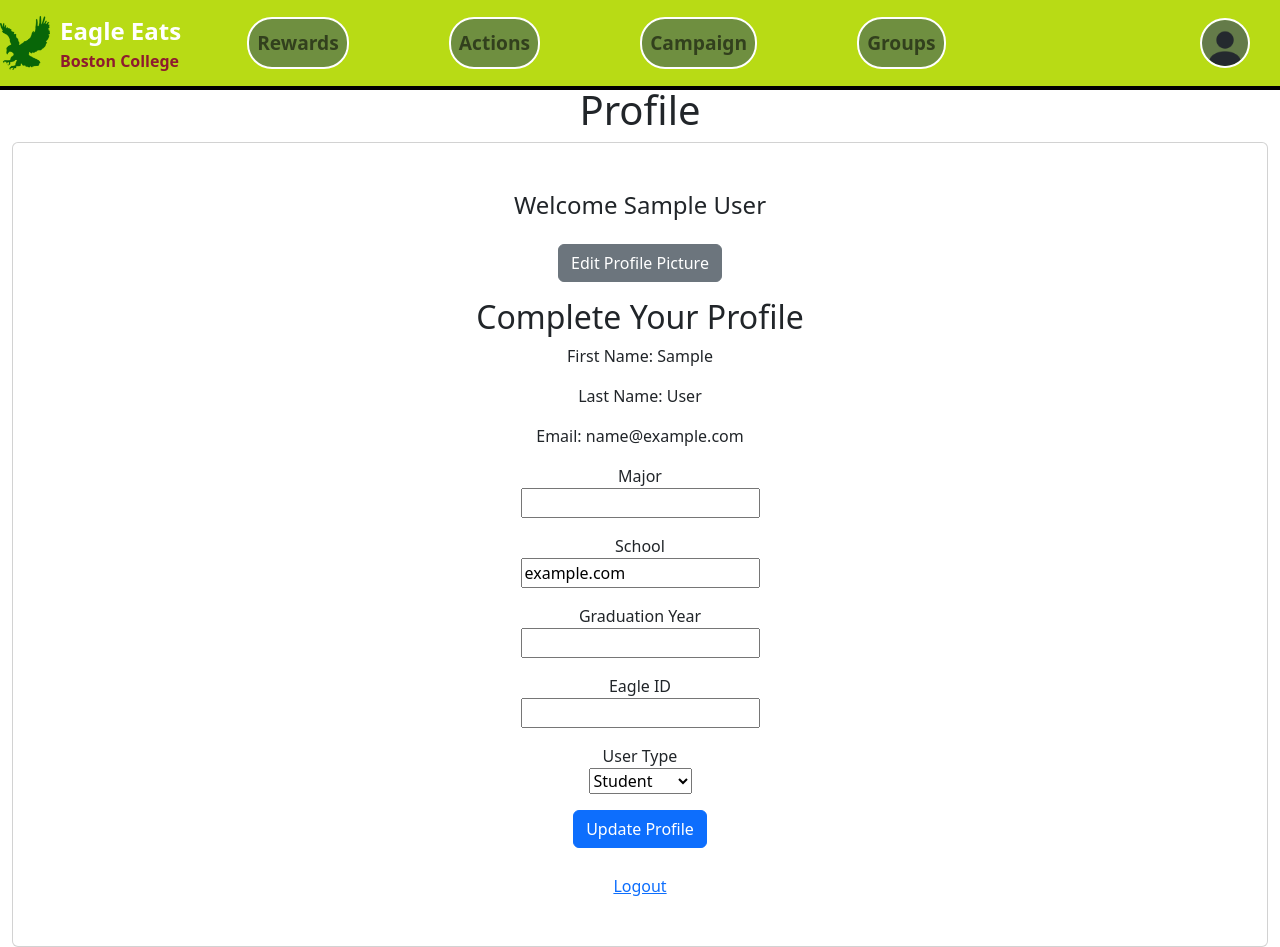
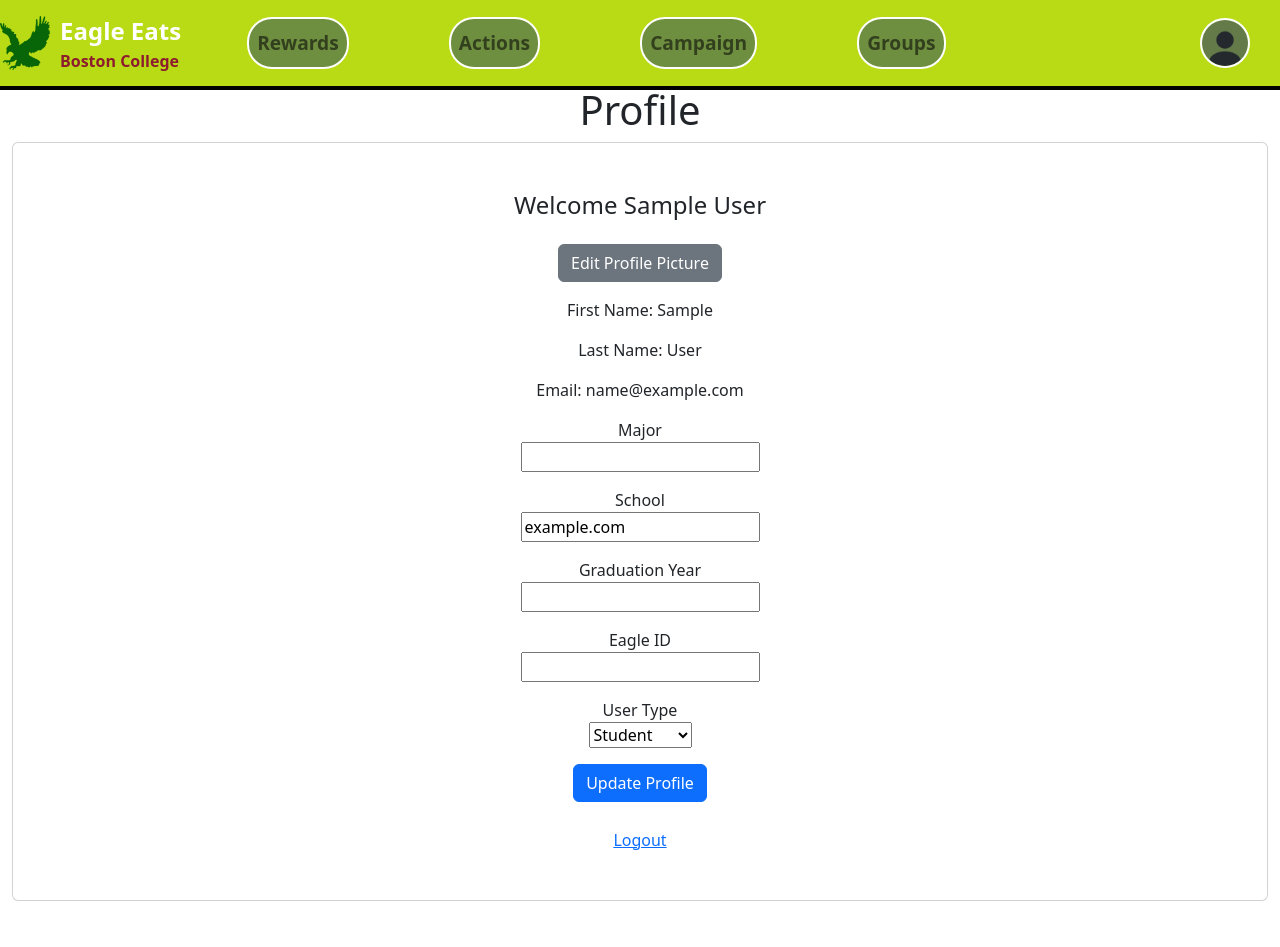
Before and after one commit to CSCI3356-Fall2024/Byte-to-Eat, a Django app: page /profile/ in a window 1280 px wide. After the commit the page ends 901 px from the top, so only its background shows below. Run offline with Django 5.2, Linux system fonts and the light colour scheme; the visitor is signed in with stand-in values (Sample User, id 1).

Commit message:
Removed one thing
Just removed the text that said "complete your profile".

```diff
--- a/EagleEats/mainApp/templates/profile.html
+++ b/EagleEats/mainApp/templates/profile.html
@@ -34,7 +34,6 @@
                         <button type="submit" class="btn btn-primary">Update Profile Picture</button>
                     </form>
                 </div>
-                <h2>Complete Your Profile</h2>
                 <div id="staticText">
                     <p>First Name: {{ user.first_name }}</p>
                     <p>Last Name: {{ user.last_name }}</p>
```
